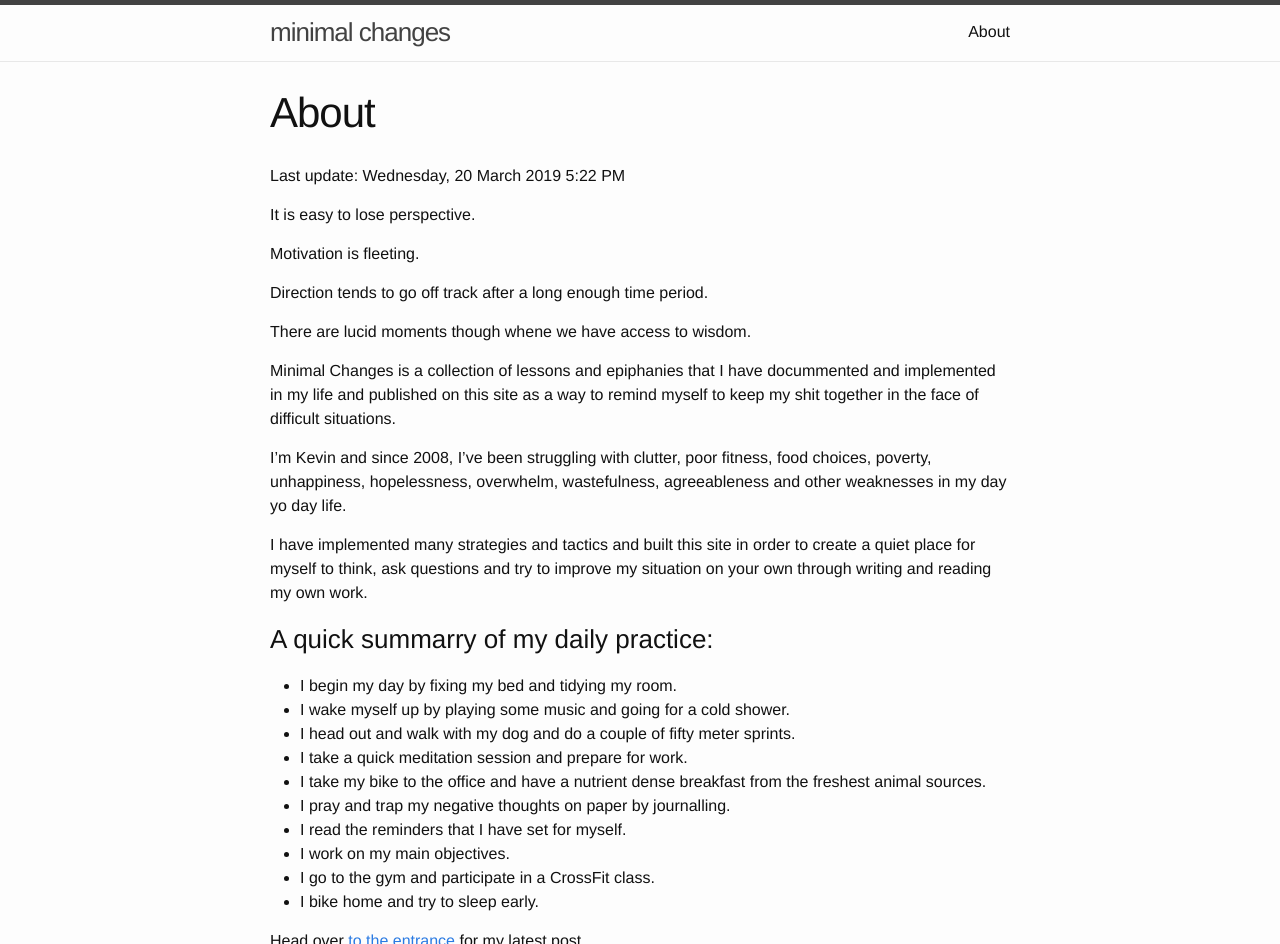
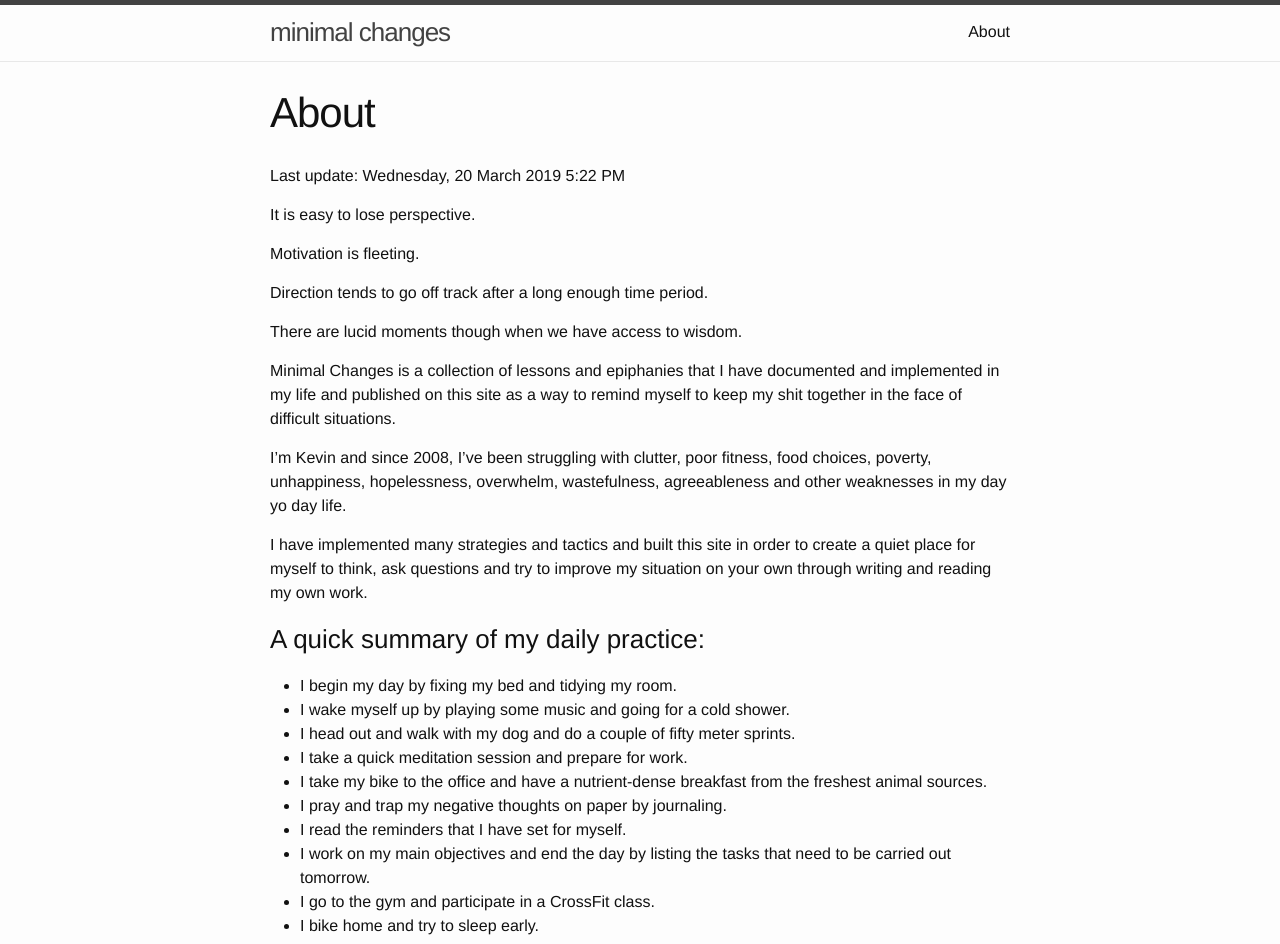
Before and after one commit to kevinolega/minimalchanges, a Jekyll site: the page built from about.md, in a window 1280 px wide and 1400 px high, cut to the strip 0-944 px from the top of the window. Built offline with Jekyll 4.4.1, drawn with Linux system fonts in a browser that asks for light colours; some of the changed text lies outside the part shown.

Commit message:
corrections

```diff
--- a/about.md
+++ b/about.md
@@ -13,32 +13,37 @@ Motivation is fleeting.
 
 Direction tends to go off track after a long enough time period.
 
-There are lucid moments though whene we have access to wisdom.
+There are lucid moments though when we have access to wisdom.
 
-Minimal Changes is a collection of lessons and epiphanies that I have docummented and implemented in my life and published on this site as a way to remind myself to keep my shit together in the face of difficult situations.
+Minimal Changes is a collection of lessons and epiphanies that I have documented and implemented in my life and published on this site as a way to remind myself to keep my shit together in the face of difficult situations.
 
 I'm Kevin and since 2008, I've been struggling with clutter, poor fitness, food choices, poverty, unhappiness, hopelessness, overwhelm, wastefulness, agreeableness and other weaknesses in my day yo day life.
 
 I have implemented many strategies and tactics and built this site in order to create a quiet place for myself to think, ask questions and try to improve my situation on your own through writing and reading my own work.
 
-### A quick summarry of my daily practice:
+### A quick summary of my daily practice:
 
 - I begin my day by fixing my bed and tidying my room.
 - I wake myself up by playing some music and going for a cold shower.
 - I head out and walk with my dog and do a couple of fifty meter sprints.
 - I take a quick meditation session and prepare for work.
-- I take my bike to the office and have a nutrient dense breakfast from the freshest animal sources.
-- I pray and trap my negative thoughts on paper by journalling.
+- I take my bike to the office and have a nutrient-dense breakfast from the freshest animal sources.
+- I pray and trap my negative thoughts on paper by journaling.
 - I read the reminders that I have set for myself.
-- I work on my main objectives.
+- I work on my main objectives and end the day by listing the tasks that need to be carried out tomorrow.
 - I go to the gym and participate in a CrossFit class.
 - I bike home and try to sleep early.
 
 Head over [to the entrance](http://minimalchanges.com) for my latest post.
 
+Me at the start of the blog.
+
 ![Kevin Olega Face](https://lh6.googleusercontent.com/-m-NzUDxVo2Q/TpKBQ25woKI/AAAAAAAAEC8/qdRoWIzIvWM/s288/c6b303940a264e91ab734e8d15217313_7.jpg width="288" height="288")
 
+Old me
 
 ![Traveling Packrat](http://farm5.static.flickr.com/4125/5053684332_03598716ae.jpg)
 
+[Check out my instagram account for my recent photos](https://www.instagram.com/kevinolega/)
+
 You can visit my home online at [kevinolega.com](http://kevinolega.com)
```
